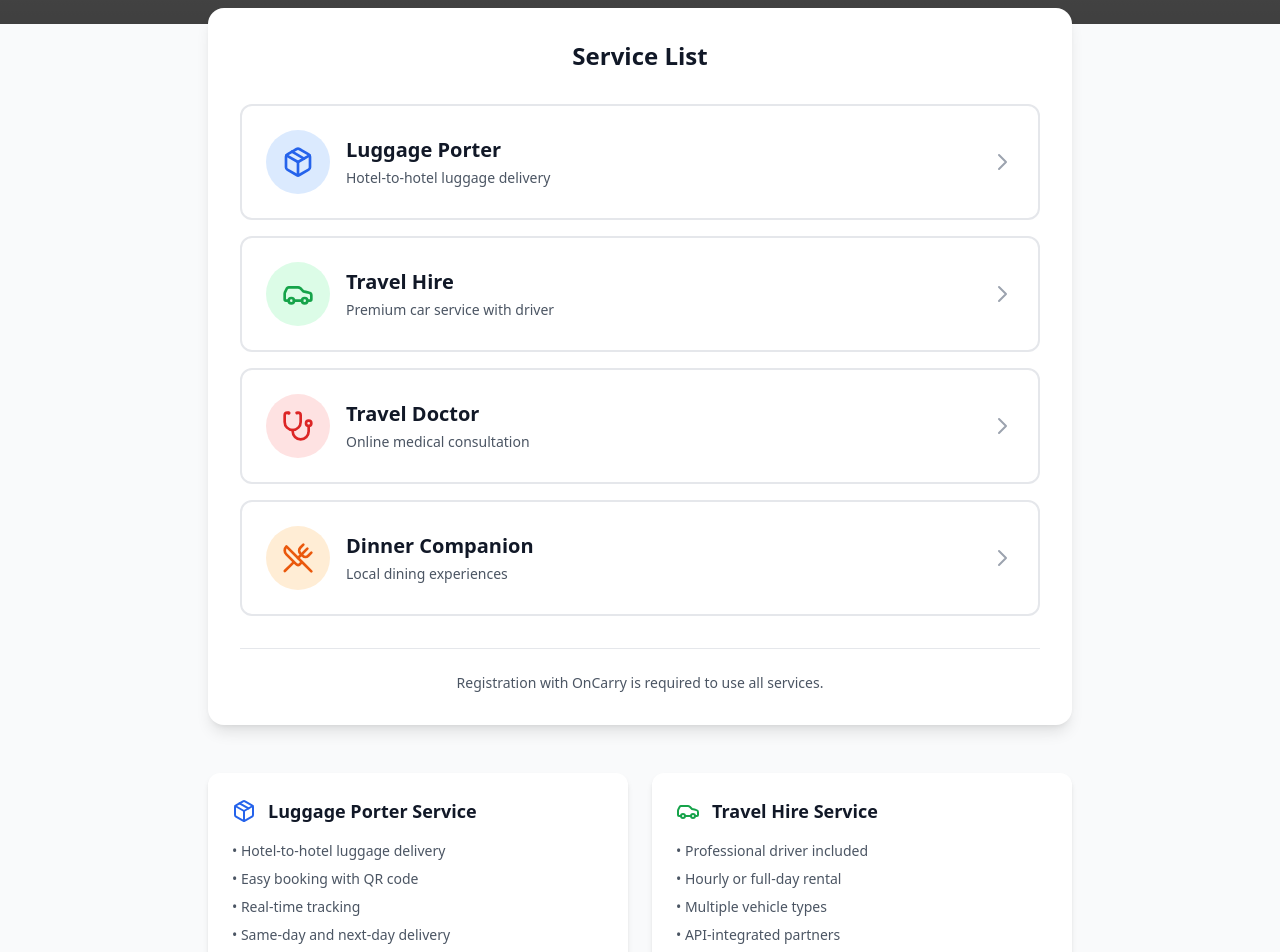
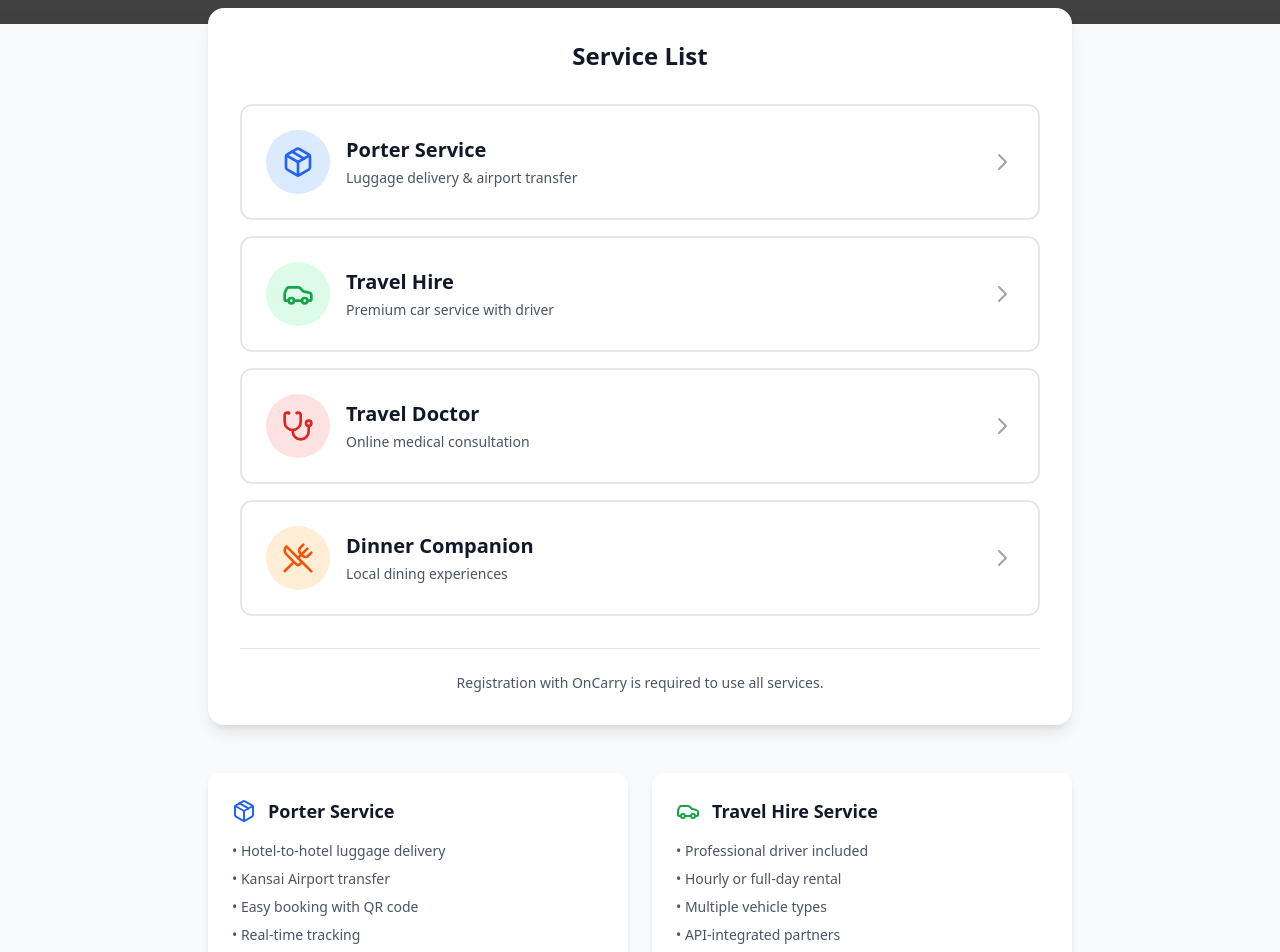
Before and after one commit to masakage-hidaka/on-carry, a React (Vite) app: page / in a window 1280 px wide. Shown: the part 360-1312 px from the top of the page. Built offline with nearby package versions, Linux system fonts and the light colour scheme; no server answers; grey boxes are pictures that could not be loaded.

Commit message:
Updated HomePage.tsx

```diff
--- a/src/pages/HomePage.tsx
+++ b/src/pages/HomePage.tsx
@@ -12,10 +12,10 @@ export function HomePage({ onNavigate }: HomePageProps) {
     {
       id: 'porter',
       icon: Package,
-      titleJa: '荷物配送',
-      titleEn: 'Luggage Porter',
-      descJa: 'ホテル間の荷物配送サービス',
-      descEn: 'Hotel-to-hotel luggage delivery',
+      titleJa: 'ポーターサービス',
+      titleEn: 'Porter Service',
+      descJa: '荷物配送・空港送迎',
+      descEn: 'Luggage delivery & airport transfer',
       bgColor: 'bg-blue-100',
       hoverBg: 'group-hover:bg-blue-200',
       textColor: 'text-blue-600',
@@ -133,14 +133,14 @@ export function HomePage({ onNavigate }: HomePageProps) {
             <div className="flex items-center space-x-3 mb-4">
               <Package className="w-6 h-6 text-blue-600" />
               <h3 className="text-lg font-bold text-gray-900">
-                {language === 'ja' ? '荷物配送サービス' : 'Luggage Porter Service'}
+                {language === 'ja' ? 'ポーターサービス' : 'Porter Service'}
               </h3>
             </div>
             <ul className="space-y-2 text-sm text-gray-600">
               <li>• {language === 'ja' ? 'ホテル間の荷物配送' : 'Hotel-to-hotel luggage delivery'}</li>
+              <li>• {language === 'ja' ? '関西国際空港送迎' : 'Kansai Airport transfer'}</li>
               <li>• {language === 'ja' ? 'QRコード簡単予約' : 'Easy booking with QR code'}</li>
               <li>• {language === 'ja' ? 'リアルタイム追跡' : 'Real-time tracking'}</li>
-              <li>• {language === 'ja' ? '当日・翌日配送可能' : 'Same-day and next-day delivery'}</li>
             </ul>
           </div>
 
```
